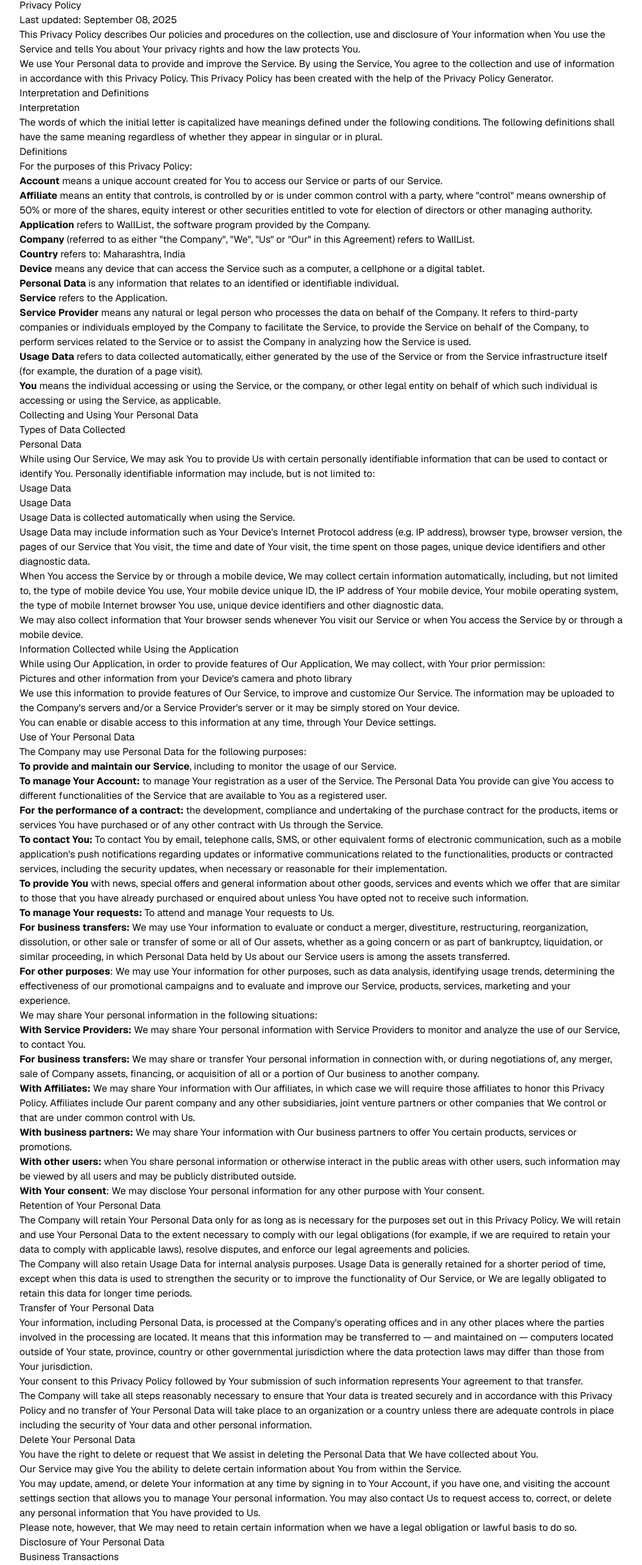
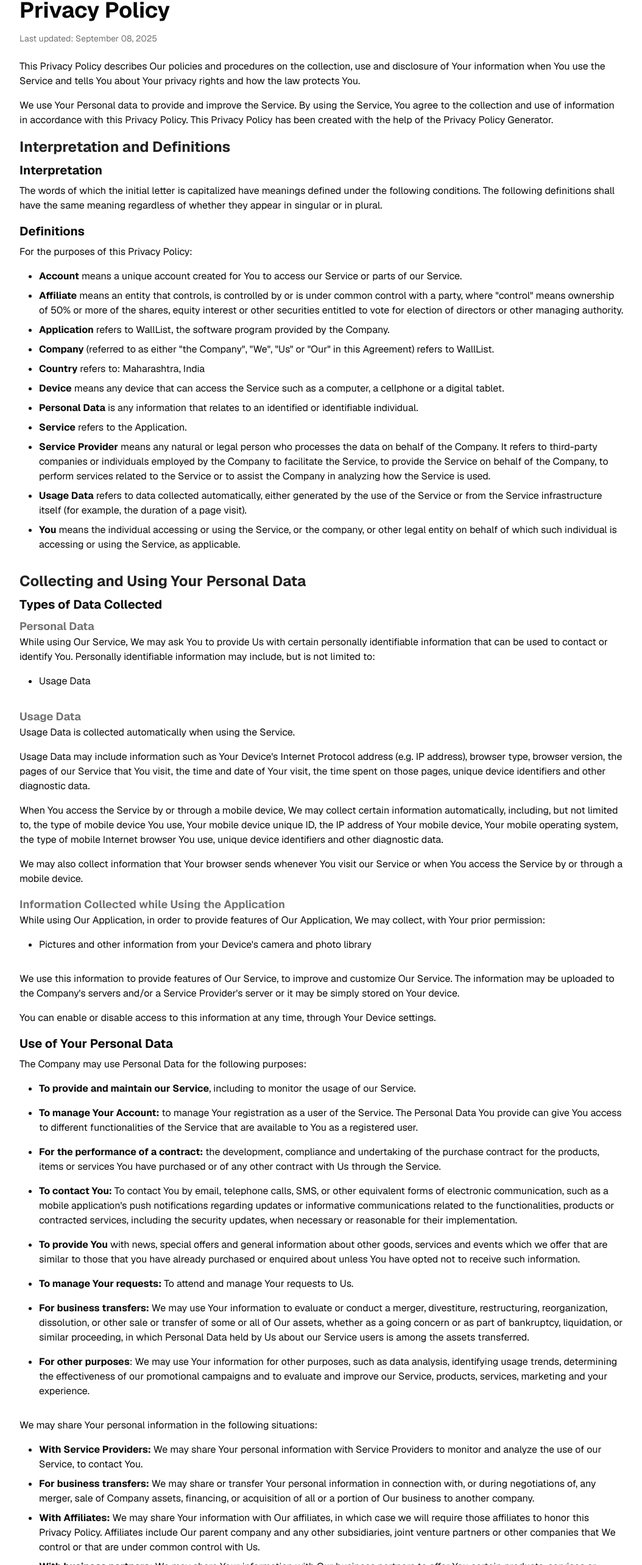
Before and after one commit to sandeshlawhale/wallList_Landing_page, a Next.js app: page /privacy in a window 1280 px wide. Shown: the part 112-2678 px from the top of the page at 61% size, without its empty margins (112-1166 px from the left). Built offline with nearby package versions, Linux system fonts and the light colour scheme.

Commit message:
added styling for the legal privacy page

```diff
--- a/app/globals.css
+++ b/app/globals.css
@@ -130,4 +130,36 @@
   body {
     @apply bg-background text-foreground;
   }
+
+  .legal-heading {
+    @apply text-4xl font-bold mb-4;
+  }
+
+  .legal-subheading {
+    @apply text-2xl text-foreground/90 font-bold mb-2;
+  }
+
+  .legal-title {
+    @apply text-xl text-foreground font-bold mb-2;
+  }
+
+  .legal-subtitle {
+    @apply text-lg text-muted-foreground font-bold;
+  }
+
+  .legal-para {
+    @apply text-base text-foreground mb-4;
+  }
+
+  .legal-para-muted {
+    @apply text-sm text-muted-foreground mb-6;
+  }
+
+  .legal-list li {
+    @apply mb-2 list-disc ml-8;
+  }
+
+  .legal-list {
+    @apply mb-8;
+  }
 }
--- a/app/privacy/page.tsx
+++ b/app/privacy/page.tsx
@@ -3,15 +3,15 @@ import React from "react";
 const page = () => {
   return (
     <div className="max-w-5xl mx-auto px-4 py-10">
-      <h1>Privacy Policy</h1>
-      <p>Last updated: September 08, 2025</p>
-      <p>
+      <h1 className="legal-heading">Privacy Policy</h1>
+      <p className="legal-para-muted">Last updated: September 08, 2025</p>
+      <p className="legal-para">
         This Privacy Policy describes Our policies and procedures on the
         collection, use and disclosure of Your information when You use the
         Service and tells You about Your privacy rights and how the law protects
         You.
       </p>
-      <p>
+      <p className="legal-para">
         We use Your Personal data to provide and improve the Service. By using
         the Service, You agree to the collection and use of information in
         accordance with this Privacy Policy. This Privacy Policy has been
@@ -24,17 +24,17 @@ const page = () => {
         </a>
         .
       </p>
-      <h2>Interpretation and Definitions</h2>
-      <h3>Interpretation</h3>
-      <p>
+      <h2 className="legal-subheading">Interpretation and Definitions</h2>
+      <h3 className="legal-title">Interpretation</h3>
+      <p className="legal-para">
         The words of which the initial letter is capitalized have meanings
         defined under the following conditions. The following definitions shall
         have the same meaning regardless of whether they appear in singular or
         in plural.
       </p>
-      <h3>Definitions</h3>
-      <p>For the purposes of this Privacy Policy:</p>
-      <ul>
+      <h3 className="legal-title">Definitions</h3>
+      <p className="legal-para">For the purposes of this Privacy Policy:</p>
+      <ul className="legal-list">
         <li>
           <p>
             <strong>Account</strong> means a unique account created for You to
@@ -110,28 +110,32 @@ const page = () => {
           </p>
         </li>
       </ul>
-      <h2>Collecting and Using Your Personal Data</h2>
-      <h3>Types of Data Collected</h3>
-      <h4>Personal Data</h4>
-      <p>
+      <h2 className="legal-subheading">
+        Collecting and Using Your Personal Data
+      </h2>
+      <h3 className="legal-title">Types of Data Collected</h3>
+      <h4 className="legal-subtitle">Personal Data</h4>
+      <p className="legal-para">
         While using Our Service, We may ask You to provide Us with certain
         personally identifiable information that can be used to contact or
         identify You. Personally identifiable information may include, but is
         not limited to:
       </p>
-      <ul>
+      <ul className="legal-list">
         <li>Usage Data</li>
       </ul>
-      <h4>Usage Data</h4>
-      <p>Usage Data is collected automatically when using the Service.</p>
-      <p>
+      <h4 className="legal-subtitle">Usage Data</h4>
+      <p className="legal-para">
+        Usage Data is collected automatically when using the Service.
+      </p>
+      <p className="legal-para">
         Usage Data may include information such as Your Device's Internet
         Protocol address (e.g. IP address), browser type, browser version, the
         pages of our Service that You visit, the time and date of Your visit,
         the time spent on those pages, unique device identifiers and other
         diagnostic data.
       </p>
-      <p>
+      <p className="legal-para">
         When You access the Service by or through a mobile device, We may
         collect certain information automatically, including, but not limited
         to, the type of mobile device You use, Your mobile device unique ID, the
@@ -139,43 +143,47 @@ const page = () => {
         of mobile Internet browser You use, unique device identifiers and other
         diagnostic data.
       </p>
-      <p>
+      <p className="legal-para">
         We may also collect information that Your browser sends whenever You
         visit our Service or when You access the Service by or through a mobile
         device.
       </p>
-      <h4>Information Collected while Using the Application</h4>
-      <p>
+      <h4 className="legal-subtitle">
+        Information Collected while Using the Application
+      </h4>
+      <p className="legal-para">
         While using Our Application, in order to provide features of Our
         Application, We may collect, with Your prior permission:
       </p>
-      <ul>
+      <ul className="legal-list">
         <li>
           Pictures and other information from your Device's camera and photo
           library
         </li>
       </ul>
-      <p>
+      <p className="legal-para">
         We use this information to provide features of Our Service, to improve
         and customize Our Service. The information may be uploaded to the
         Company's servers and/or a Service Provider's server or it may be simply
         stored on Your device.
       </p>
-      <p>
+      <p className="legal-para">
         You can enable or disable access to this information at any time,
         through Your Device settings.
       </p>
-      <h3>Use of Your Personal Data</h3>
-      <p>The Company may use Personal Data for the following purposes:</p>
-      <ul>
+      <h3 className="legal-title">Use of Your Personal Data</h3>
+      <p className="legal-para">
+        The Company may use Personal Data for the following purposes:
+      </p>
+      <ul className="legal-list">
         <li>
-          <p>
+          <p className="legal-para">
             <strong>To provide and maintain our Service</strong>, including to
             monitor the usage of our Service.
           </p>
         </li>
         <li>
-          <p>
+          <p className="legal-para">
             <strong>To manage Your Account:</strong> to manage Your registration
             as a user of the Service. The Personal Data You provide can give You
             access to different functionalities of the Service that are
@@ -183,7 +191,7 @@ const page = () => {
           </p>
         </li>
         <li>
-          <p>
+          <p className="legal-para">
             <strong>For the performance of a contract:</strong> the development,
             compliance and undertaking of the purchase contract for the
             products, items or services You have purchased or of any other
@@ -191,7 +199,7 @@ const page = () => {
           </p>
         </li>
         <li>
-          <p>
+          <p className="legal-para">
             <strong>To contact You:</strong> To contact You by email, telephone
             calls, SMS, or other equivalent forms of electronic communication,
             such as a mobile application's push notifications regarding updates
@@ -201,7 +209,7 @@ const page = () => {
           </p>
         </li>
         <li>
-          <p>
+          <p className="legal-para">
             <strong>To provide You</strong> with news, special offers and
             general information about other goods, services and events which we
             offer that are similar to those that you have already purchased or
@@ -210,13 +218,13 @@ const page = () => {
           </p>
         </li>
         <li>
-          <p>
+          <p className="legal-para">
             <strong>To manage Your requests:</strong> To attend and manage Your
             requests to Us.
           </p>
         </li>
         <li>
-          <p>
+          <p className="legal-para">
             <strong>For business transfers:</strong> We may use Your information
             to evaluate or conduct a merger, divestiture, restructuring,
             reorganization, dissolution, or other sale or transfer of some or
@@ -227,7 +235,7 @@ const page = () => {
           </p>
         </li>
         <li>
-          <p>
+          <p className="legal-para">
             <strong>For other purposes</strong>: We may use Your information for
             other purposes, such as data analysis, identifying usage trends,
             determining the effectiveness of our promotional campaigns and to
@@ -236,8 +244,10 @@ const page = () => {
           </p>
         </li>
       </ul>
-      <p>We may share Your personal information in the following situations:</p>
-      <ul>
+      <p className="legal-para">
+        We may share Your personal information in the following situations:
+      </p>
+      <ul className="legal-list">
         <li>
           <strong>With Service Providers:</strong> We may share Your personal
           information with Service Providers to monitor and analyze the use of
@@ -272,8 +282,8 @@ const page = () => {
           information for any other purpose with Your consent.
         </li>
       </ul>
-      <h3>Retention of Your Personal Data</h3>
-      <p>
+      <h3 className="legal-title">Retention of Your Personal Data</h3>
+      <p className="legal-para">
         The Company will retain Your Personal Data only for as long as is
         necessary for the purposes set out in this Privacy Policy. We will
         retain and use Your Personal Data to the extent necessary to comply with
@@ -281,15 +291,15 @@ const page = () => {
         data to comply with applicable laws), resolve disputes, and enforce our
         legal agreements and policies.
       </p>
-      <p>
+      <p className="legal-para">
         The Company will also retain Usage Data for internal analysis purposes.
         Usage Data is generally retained for a shorter period of time, except
         when this data is used to strengthen the security or to improve the
         functionality of Our Service, or We are legally obligated to retain this
         data for longer time periods.
       </p>
-      <h3>Transfer of Your Personal Data</h3>
-      <p>
+      <h3 className="legal-title">Transfer of Your Personal Data</h3>
+      <p className="legal-para">
         Your information, including Personal Data, is processed at the Company's
         operating offices and in any other places where the parties involved in
         the processing are located. It means that this information may be
@@ -297,57 +307,57 @@ const page = () => {
         state, province, country or other governmental jurisdiction where the
         data protection laws may differ than those from Your jurisdiction.
       </p>
-      <p>
+      <p className="legal-para">
         Your consent to this Privacy Policy followed by Your submission of such
         information represents Your agreement to that transfer.
       </p>
-      <p>
+      <p className="legal-para">
         The Company will take all steps reasonably necessary to ensure that Your
         data is treated securely and in accordance with this Privacy Policy and
         no transfer of Your Personal Data will take place to an organization or
         a country unless there are adequate controls in place including the
         security of Your data and other personal information.
       </p>
-      <h3>Delete Your Personal Data</h3>
-      <p>
+      <h3 className="legal-title">Delete Your Personal Data</h3>
+      <p className="legal-para">
         You have the right to delete or request that We assist in deleting the
         Personal Data that We have collected about You.
       </p>
-      <p>
+      <p className="legal-para">
         Our Service may give You the ability to delete certain information about
         You from within the Service.
       </p>
-      <p>
+      <p className="legal-para">
         You may update, amend, or delete Your information at any time by signing
         in to Your Account, if you have one, and visiting the account settings
         section that allows you to manage Your personal information. You may
         also contact Us to request access to, correct, or delete any personal
         information that You have provided to Us.
       </p>
-      <p>
+      <p className="legal-para">
         Please note, however, that We may need to retain certain information
         when we have a legal obligation or lawful basis to do so.
       </p>
-      <h3>Disclosure of Your Personal Data</h3>
-      <h4>Business Transactions</h4>
-      <p>
+      <h3 className="legal-title">Disclosure of Your Personal Data</h3>
+      <h4 className="legal-subtitle">Business Transactions</h4>
+      <p className="legal-para">
         If the Company is involved in a merger, acquisition or asset sale, Your
         Personal Data may be transferred. We will provide notice before Your
         Personal Data is transferred and becomes subject to a different Privacy
         Policy.
       </p>
-      <h4>Law enforcement</h4>
-      <p>
+      <h4 className="legal-subtitle">Law enforcement</h4>
+      <p className="legal-para">
         Under certain circumstances, the Company may be required to disclose
         Your Personal Data if required to do so by law or in response to valid
         requests by public authorities (e.g. a court or a government agency).
       </p>
-      <h4>Other legal requirements</h4>
-      <p>
+      <h4 className="legal-subtitle">Other legal requirements</h4>
+      <p className="legal-para">
         The Company may disclose Your Personal Data in the good faith belief
         that such action is necessary to:
       </p>
-      <ul>
+      <ul className="legal-list">
         <li>Comply with a legal obligation</li>
         <li>Protect and defend the rights or property of the Company</li>
         <li>
@@ -359,16 +369,16 @@ const page = () => {
         </li>
         <li>Protect against legal liability</li>
       </ul>
-      <h3>Security of Your Personal Data</h3>
-      <p>
+      <h3 className="legal-title">Security of Your Personal Data</h3>
+      <p className="legal-para">
         The security of Your Personal Data is important to Us, but remember that
         no method of transmission over the Internet, or method of electronic
         storage is 100% secure. While We strive to use commercially acceptable
         means to protect Your Personal Data, We cannot guarantee its absolute
         security.
       </p>
-      <h2>Children's Privacy</h2>
-      <p>
+      <h2 className="legal-title">Children's Privacy</h2>
+      <p className="legal-para">
         Our Service does not address anyone under the age of 13. We do not
         knowingly collect personally identifiable information from anyone under
         the age of 13. If You are a parent or guardian and You are aware that
@@ -377,43 +387,43 @@ const page = () => {
         age of 13 without verification of parental consent, We take steps to
         remove that information from Our servers.
       </p>
-      <p>
+      <p className="legal-para">
         If We need to rely on consent as a legal basis for processing Your
         information and Your country requires consent from a parent, We may
         require Your parent's consent before We collect and use that
         information.
       </p>
-      <h2>Links to Other Websites</h2>
-      <p>
+      <h2 className="legal-title">Links to Other Websites</h2>
+      <p className="legal-para">
         Our Service may contain links to other websites that are not operated by
         Us. If You click on a third party link, You will be directed to that
         third party's site. We strongly advise You to review the Privacy Policy
         of every site You visit.
       </p>
-      <p>
+      <p className="legal-para">
         We have no control over and assume no responsibility for the content,
         privacy policies or practices of any third party sites or services.
       </p>
-      <h2>Changes to this Privacy Policy</h2>
-      <p>
+      <h2 className="legal-title">Changes to this Privacy Policy</h2>
+      <p className="legal-para">
         We may update Our Privacy Policy from time to time. We will notify You
         of any changes by posting the new Privacy Policy on this page.
       </p>
-      <p>
+      <p className="legal-para">
         We will let You know via email and/or a prominent notice on Our Service,
         prior to the change becoming effective and update the &quot;Last
         updated&quot; date at the top of this Privacy Policy.
       </p>
-      <p>
+      <p className="legal-para">
         You are advised to review this Privacy Policy periodically for any
         changes. Changes to this Privacy Policy are effective when they are
         posted on this page.
       </p>
-      <h2>Contact Us</h2>
-      <p>
+      <h2 className="legal-title">Contact Us</h2>
+      <p className="legal-para">
         If you have any questions about this Privacy Policy, You can contact us:
       </p>
-      <ul>
+      <ul className="legal-list">
         <li>By email: sandeshlawhale@gmail.com</li>
       </ul>
     </div>
```
